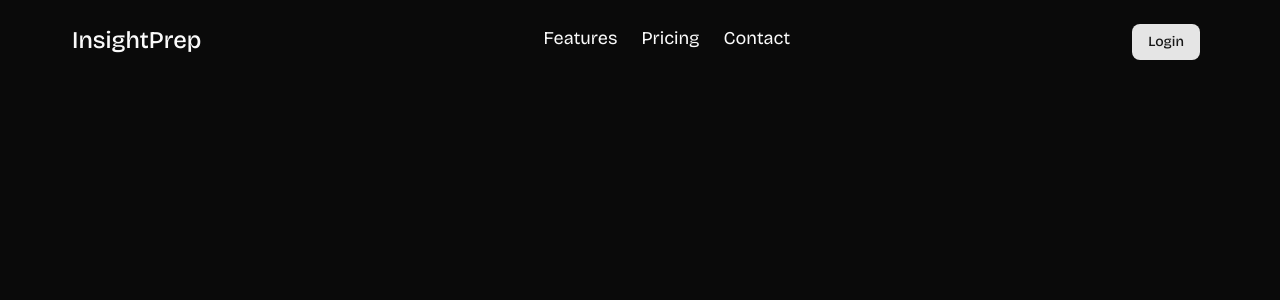
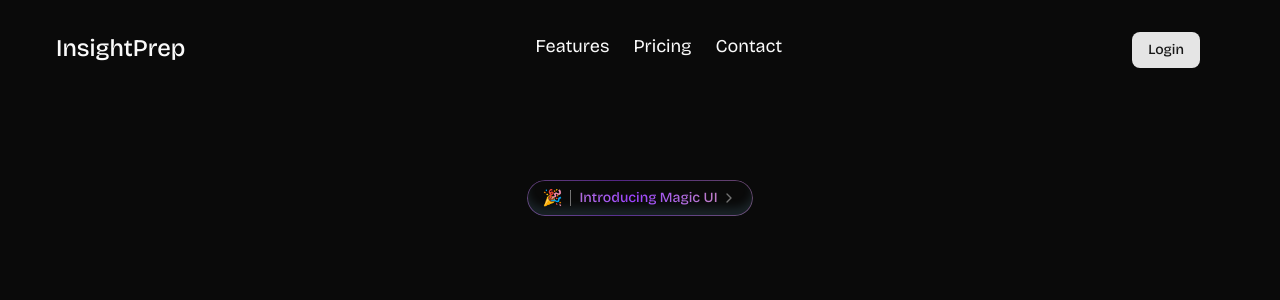
Before and after one commit to wshishir/InsightPrep, a Next.js app: page / in a window 1280 px wide. Shown: the top 300 px of the page. Built offline with nearby package versions, Linux system fonts and the light colour scheme.

Commit message:
ui comp added

```diff
--- a/app/(root)/page.tsx
+++ b/app/(root)/page.tsx
@@ -1,3 +1,4 @@
+import { AnimatedText } from '@/components/AnimatedText';
 import { Button } from '@/components/ui/button';
 import React from 'react';
 
@@ -5,9 +6,9 @@ const page = () => {
   return (
     <>
       {/*Navbar*/}
-      <section className='mt-6'>
+      <section className='mt-8'>
         <div className='flex justify-between'>
-          <span className='ml-18 text-2xl font-medium'>InsightPrep</span>
+          <span className='ml-14 text-2xl font-medium'>InsightPrep</span>
           <nav className='hidden md:flex gap-6 justify-center w-full text-lg'>
             <a href='#'>Features</a>
             <a href='#'>Pricing</a>
@@ -18,7 +19,9 @@ const page = () => {
       </section>
       {/*Hero Section*/}
       <section>
-
+        <div className='flex mt-28'>
+          <AnimatedText />
+        </div>
       </section>
     </>
   );
--- a/app/globals.css
+++ b/app/globals.css
@@ -130,6 +130,12 @@
   --color-sidebar-accent-foreground: var(--sidebar-accent-foreground);
   --color-sidebar-border: var(--sidebar-border);
   --color-sidebar-ring: var(--sidebar-ring);
+  --animate-gradient: gradient 8s linear infinite;
+  @keyframes gradient {
+  to {
+    background-position: var(--bg-size, 300%) 0;
+    }
+  }
 }
 
 @layer base {
--- /dev/null
+++ b/components/AnimatedText.tsx
@@ -0,0 +1,31 @@
+import { cn } from '@/lib/utils';
+import { AnimatedGradientText } from '@/components/magicui/animated-gradient-text';
+import { ChevronRight } from 'lucide-react';
+
+export function AnimatedText() {
+  return (
+    <div className='group relative mx-auto flex items-center justify-center rounded-full px-4 py-1.5 shadow-[inset_0_-8px_10px_#8fdfff1f] transition-shadow duration-500 ease-out hover:shadow-[inset_0_-5px_10px_#8fdfff3f] '>
+      <span
+        className={cn(
+          'absolute inset-0 block h-full w-full animate-gradient rounded-[inherit] bg-gradient-to-r from-[#ffaa40]/50 via-[#9c40ff]/50 to-[#ffaa40]/50 bg-[length:300%_100%] p-[1px]'
+        )}
+        style={{
+          WebkitMask:
+            'linear-gradient(#fff 0 0) content-box, linear-gradient(#fff 0 0)',
+          WebkitMaskComposite: 'destination-out',
+          mask: 'linear-gradient(#fff 0 0) content-box, linear-gradient(#fff 0 0)',
+          maskComposite: 'subtract',
+          WebkitClipPath: 'padding-box',
+        }}
+      />
+      🎉 <hr className='mx-2 h-4 w-px shrink-0 bg-neutral-500' />
+      <AnimatedGradientText className='text-sm font-medium'>
+        Introducing Magic UI
+      </AnimatedGradientText>
+      <ChevronRight
+        className='ml-1 size-4 stroke-neutral-500 transition-transform
+ duration-300 ease-in-out group-hover:translate-x-0.5'
+      />
+    </div>
+  );
+}
--- /dev/null
+++ b/components/magicui/animated-gradient-text.tsx
@@ -0,0 +1,37 @@
+import { cn } from "@/lib/utils";
+import { ComponentPropsWithoutRef } from "react";
+
+export interface AnimatedGradientTextProps
+  extends ComponentPropsWithoutRef<"div"> {
+  speed?: number;
+  colorFrom?: string;
+  colorTo?: string;
+}
+
+export function AnimatedGradientText({
+  children,
+  className,
+  speed = 1,
+  colorFrom = "#ffaa40",
+  colorTo = "#9c40ff",
+  ...props
+}: AnimatedGradientTextProps) {
+  return (
+    <span
+      style={
+        {
+          "--bg-size": `${speed * 300}%`,
+          "--color-from": colorFrom,
+          "--color-to": colorTo,
+        } as React.CSSProperties
+      }
+      className={cn(
+        `inline animate-gradient bg-gradient-to-r from-[var(--color-from)] via-[var(--color-to)] to-[var(--color-from)] bg-[length:var(--bg-size)_100%] bg-clip-text text-transparent`,
+        className,
+      )}
+      {...props}
+    >
+      {children}
+    </span>
+  );
+}
```
